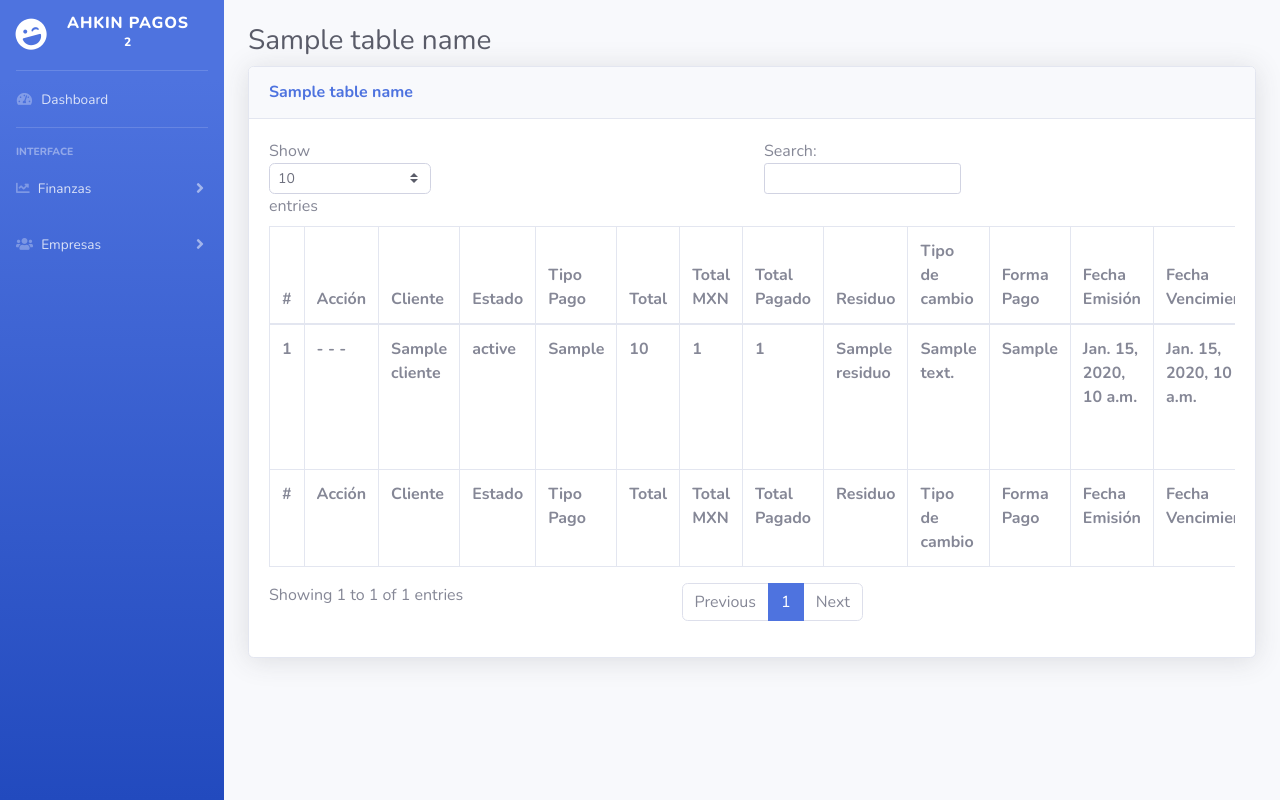
After one commit to carloswh/ahkin_pagos, a Django app: template ahkin_pagos/apps/finanzas_admin/templates/list_pagos.html in a window 1280 px wide. The commit adds this page. Run offline with Django 3.2, Linux system fonts and the light colour scheme; the template is opened without the code that fills it: most values are stand-ins (such as "Sample title", 1, 10 or a date in 2020); lists and menus that the app fills with data are empty; some libraries are stand-ins or nearby versions.

Commit message:
Tabla pagos

```diff
--- /dev/null
+++ b/ahkin_pagos/apps/finanzas_admin/templates/list_pagos.html
@@ -0,0 +1,81 @@
+{% extends "sidebar.html"%}
+{% load static from staticfiles %}
+{% load i18n %}
+{% block title %}Ahkin Pagos{% endblock %}
+
+<html>
+    <div class="container-fluid">
+         {% block content %}
+             <div class="container-fluid"><br>
+                 <h1 class="h3 mb-2 text-gray-800">{{ table_name }}</h1>
+                 <div class="card shadow mb-4">
+                     <div class="card-header py-3">
+                         <h6 class="m-0 font-weight-bold text-primary">{{ table_name }}</h6>
+                     </div>
+                     <div class="card-body">
+                         <div class="table-responsive">
+                             <table class="table table-bordered" id="dataTable" width="100%" cellspacing="0">
+                                 <thead>
+                                    <tr>
+                                        <th>#</th>
+                                        <th>Acción</th>
+                                        <th>Cliente</th>
+                                        <th>Estado</th>
+                                        <th>Tipo Pago</th>
+                                        <th>Total</th>
+                                        <th>Total MXN</th>
+                                        <th>Total Pagado</th>
+                                        <th>Residuo</th>
+                                        <th>Tipo de cambio</th>
+                                        <th>Forma Pago</th>
+                                        <th>Fecha Emisión</th>
+                                        <th>Fecha Vencimiento</th>
+                                        <th>Fecha Pago</th>
+                                    </tr>
+                                 </thead>
+                                 <tfoot>
+                                    <tr>
+                                        <th>#</th>
+                                        <th>Acción</th>
+                                        <th>Cliente</th>
+                                        <th>Estado</th>
+                                        <th>Tipo Pago</th>
+                                        <th>Total</th>
+                                        <th>Total MXN</th>
+                                        <th>Total Pagado</th>
+                                        <th>Residuo</th>
+                                        <th>Tipo de cambio</th>
+                                        <th>Forma Pago</th>
+                                        <th>Fecha Emisión</th>
+                                        <th>Fecha Vencimiento</th>
+                                        <th>Fecha Pago</th>
+                                    </tr>
+                                 </tfoot>
+                                 <tbody>
+                                    {% for pago in list_pago %}
+                                    <tr>
+                                        <th>{{ pago.id }}</th>
+                                        <th> - - - </th>
+                                        <th>{{ pago.cliente }}</th>
+                                        <th>{{ pago.estado }}</th>
+                                        <th>{{ pago.tipo_pago }}</th>
+                                        <th>{{ pago.total }}</th>
+                                        <th>{{ pago.total_mxn }}</th>
+                                        <th>{{ pago.total_pagado }}</th>
+                                        <th>{{ pago.residuo }}</th>
+                                        <th>{{ pago.tipo_cambio }}</th>
+                                        <th>{{ pago.forma_pago }}</th>
+                                        <th>{{ pago.fecha_emision }}</th>
+                                        <th>{{ pago.fecha_vencimiento }}</th>
+                                        <th>{{ pago.fecha_pago }}</th>
+                                    </tr>
+                                    {% endfor %}
+                                 </tbody>
+                             </table>
+                         </div>
+                     </div>
+                 </div>
+             </div>
+         {% endblock %}
+    </div>
+</html>
--- a/ahkin_pagos/apps/finanzas_admin/urls.py
+++ b/ahkin_pagos/apps/finanzas_admin/urls.py
@@ -3,6 +3,7 @@ from django.contrib.auth.decorators import login_required
 
 from ahkin_pagos.apps.finanzas_admin.views.dashboard_finanzas_admin_views import admin_finance_panel
 from ahkin_pagos.apps.finanzas_admin.views.facturas_views import FacturasListAdmin
+from ahkin_pagos.apps.finanzas_admin.views.pagos_views import PagosListAdmin
 
 urlpatterns = [
     #Dashboard
@@ -10,4 +11,7 @@ urlpatterns = [
 
     # Facturas
     url(r'^facturas/$', login_required(FacturasListAdmin.as_view()), name="lista_facturas"),
+
+    # Pagos
+    url(r'^pagos/$', login_required(PagosListAdmin.as_view()), name="lista_pagos"),
 ]
--- a/ahkin_pagos/templates/sidebar.html
+++ b/ahkin_pagos/templates/sidebar.html
@@ -48,7 +48,7 @@
                         <div class="bg-white py-2 collapse-inner rounded">
                             <h6 class="collapse-header">Sección Finanzas:</h6>
                             <a class="collapse-item" href="{% url 'lista_facturas' %}"><i class="fas fa-file-alt"></i> Facturas</a>
-                            <a class="collapse-item" href="#"><i class="fas fa-money-bill"></i> Pagos</a>
+                            <a class="collapse-item" href="{% url 'lista_pagos' %}"><i class="fas fa-money-bill"></i> Pagos</a>
                             <a class="collapse-item" href="#"><i class="fas fa-credit-card"></i> Credito</a>
                         </div>
                     </div>
```
Also changed, not shown: ahkin_pagos/apps/empresa/templates/signup.html (added, +58 -0 lines), ahkin_pagos/apps/finanzas_admin/views/pagos_views.py (added, +19 -0 lines).
